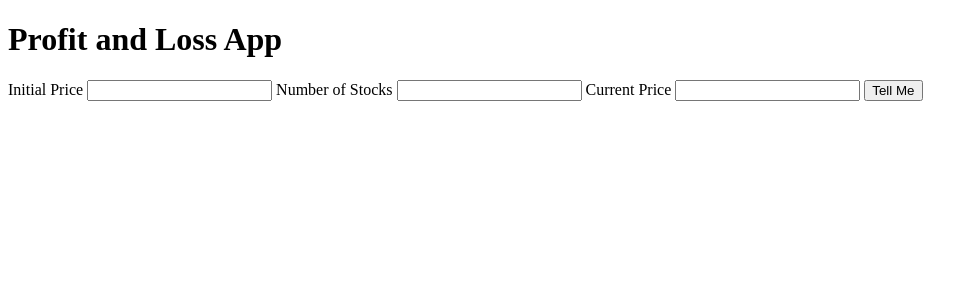
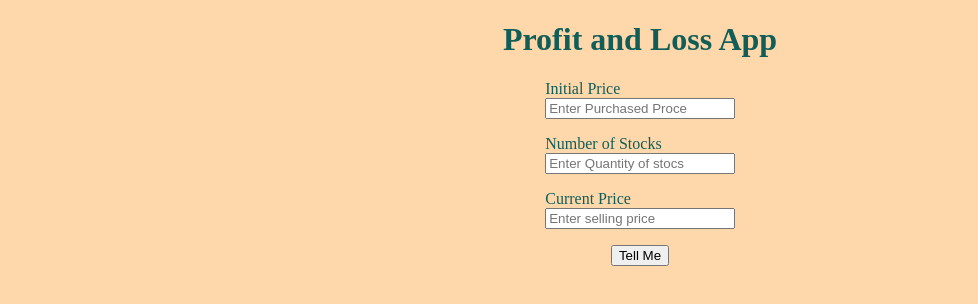
Before and after one commit to shoaibansari5398/markFourteen, a plain HTML site: page index.html in a window 1280 px wide. Shown: the whole page, without its empty margins (0-978 px from the left). Drawn offline with Linux system fonts and the light colour scheme.

Commit message:
styling complete

```diff
--- a/index.html
+++ b/index.html
@@ -4,17 +4,20 @@
     <meta charset="UTF-8">
     <meta http-equiv="X-UA-Compatible" content="IE=edge">
     <meta name="viewport" content="width=device-width, initial-scale=1.0">
+    <link rel="stylesheet" href="style.css">
     <title>Profit and Loss App</title>
 </head>
 <body>
     <h1>Profit and Loss App</h1>
-    <label for="initial-price">Initial Price</label>
-    <input type="number" id="initial-price">
-    <label for="number-of-stocks">Number of Stocks</label>
-    <input type="number" id="number-of-stocks">
-    <label for="current-price">Current Price</label>
-    <input type="number" id="current-price">
-    <button id="tell-me">Tell Me</button>
+    <main>
+        <label for="initial-price">Initial Price</label>
+        <input type="number" id="initial-price" placeholder="Enter Purchased Proce">
+        <label for="number-of-stocks">Number of Stocks</label>
+        <input type="number" id="number-of-stocks" placeholder="Enter Quantity of stocs">
+        <label for="current-price">Current Price</label>
+        <input type="number" id="current-price" placeholder="Enter selling price">
+        <button id="tell-me">Tell Me</button>
+    </main>
     <div id="output-div"></div>
     <script src="index.js"></script>
 </body>
--- /dev/null
+++ b/style.css
@@ -0,0 +1,31 @@
+body{
+    background-color: #fed7aa;
+    color: #115e59;
+}
+main{
+    display: flex;
+    flex-direction: column;
+    max-width: 15%;
+    margin: auto;
+}
+h1{
+    text-align: center;
+}
+#initial-price{
+    margin-bottom: 1rem;
+}
+#number-of-stocks{
+    margin-bottom: 1rem;
+}
+#current-price{
+    margin-bottom: 1rem;
+}
+button{
+    max-width: 60%;
+    margin: auto;
+}
+#output-div{
+    margin-top: 2rem;
+    text-align: center;
+    font-weight: bolder;
+}
```
